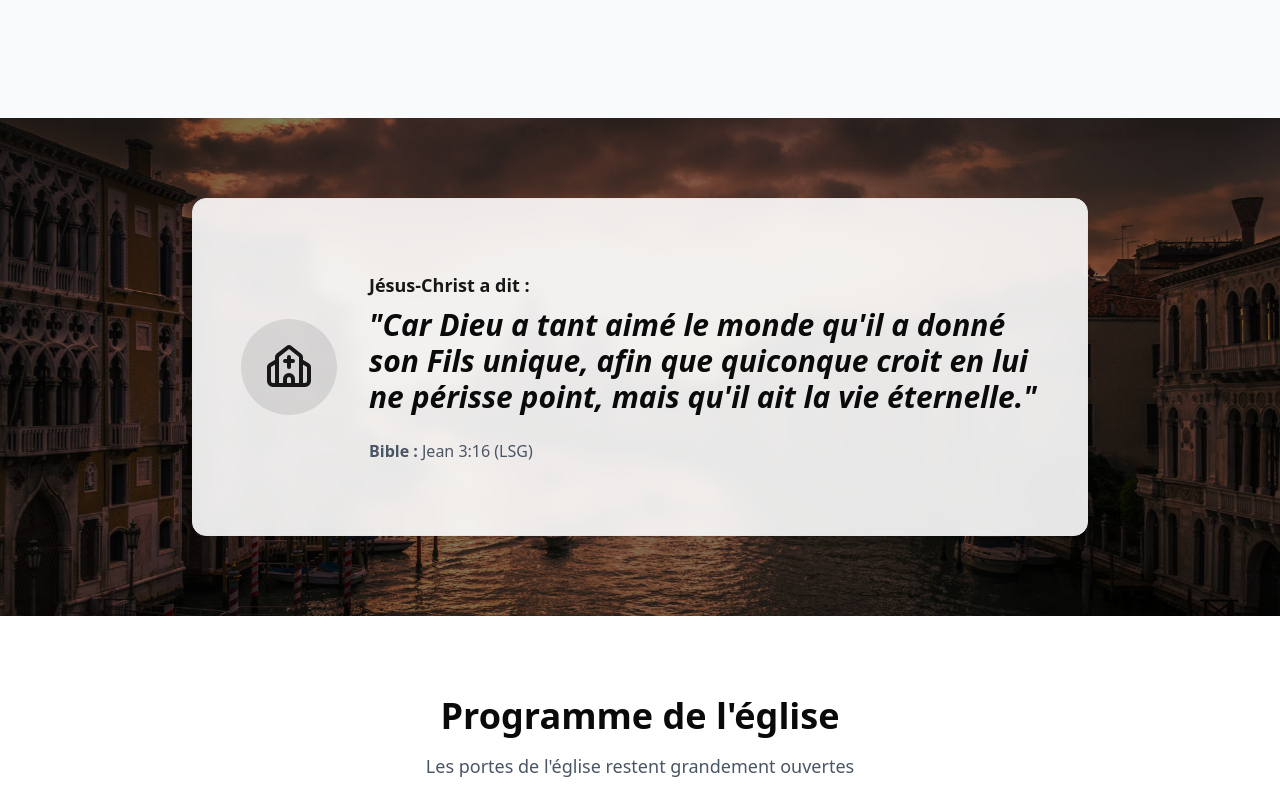
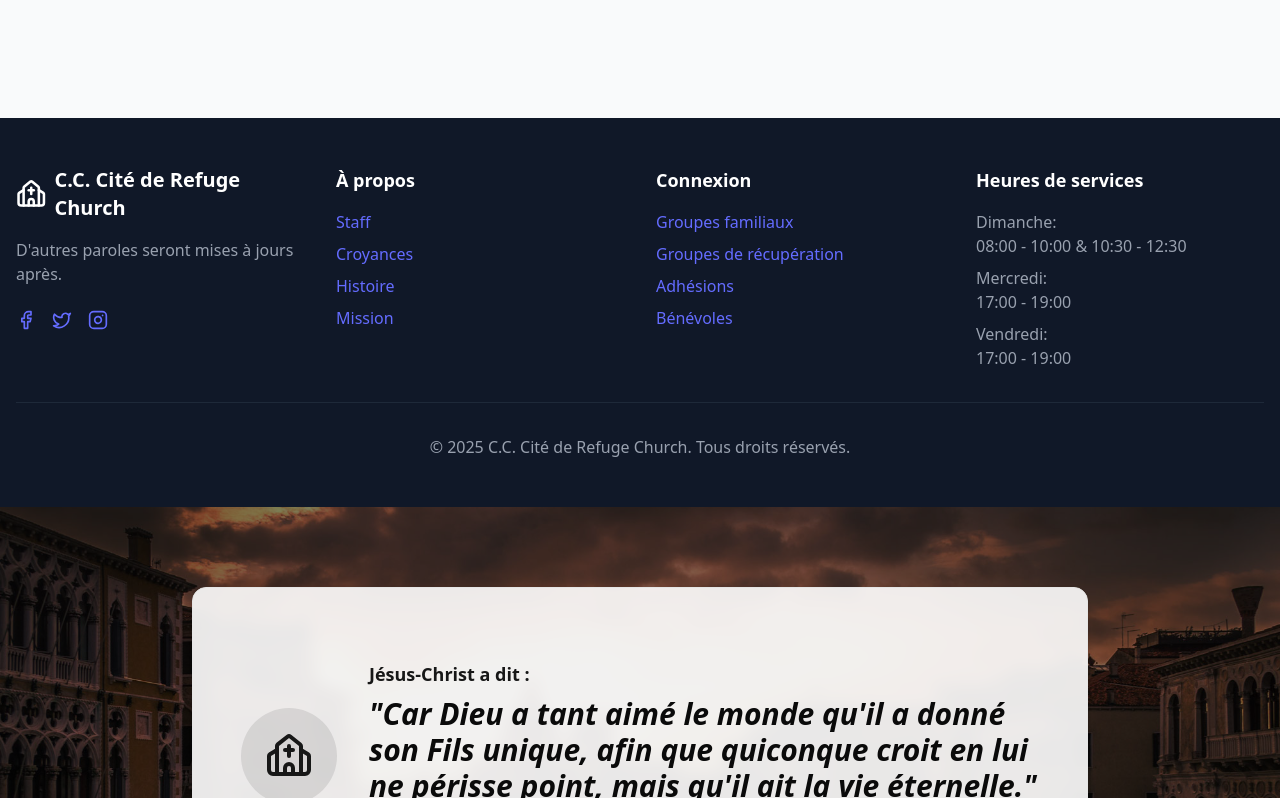
Before and after one commit to Wecingoma/egliseProject, a React (Vite) app: page / in a window 1280 px wide. Shown: the part 1382-2180 px from the top of the page. Built offline with nearby package versions, Linux system fonts and the light colour scheme.

Commit message:
Ajout de la partie Footer dans toutes les pages en dessous

```diff
--- a/src/Composant/Admin/AdminPage.tsx
+++ b/src/Composant/Admin/AdminPage.tsx
@@ -11,6 +11,7 @@ import { Alert, AlertDescription } from '@/components/ui/alert';
 import { Label } from '@/components/ui/label';
 import { useNavigate } from 'react-router-dom';
 import Navbar from '../layout/Navbar';
+import Footer from '../layout/Footer';
 
 const AdminPage = () => {
   const navigate = useNavigate();
@@ -91,8 +92,6 @@ const AdminPage = () => {
   return (
     <section>
         <Navbar/>
-
-
     <div className="min-h-screen bg-gray-50 pt-35 pb-10">
       <div className="container mx-auto px-4">
         {/* En-tête Admin */}
@@ -309,7 +308,9 @@ const AdminPage = () => {
         </Tabs>
       </div>
     </div>
+    <Footer />
     </section>
+
   );
 };
 
--- a/src/Composant/sections/AboutSection.tsx
+++ b/src/Composant/sections/AboutSection.tsx
@@ -2,6 +2,7 @@ import React from 'react';
 import { CheckCircle } from 'lucide-react';
 import { Card, CardContent } from '@/components/ui/card';
 import Navbar from '../layout/Navbar';
+import Footer from '../layout/Footer';
 
 const AboutSection = () => {
   const beliefs = [
@@ -53,6 +54,7 @@ const AboutSection = () => {
         </div>
       </div>
     </section>
+    <Footer />
     </div>
   );
 };
--- a/src/Composant/sections/ContactSection.tsx
+++ b/src/Composant/sections/ContactSection.tsx
@@ -5,6 +5,7 @@ import { Textarea } from '@/components/ui/textarea';
 import { Card, CardContent } from '@/components/ui/card';
 import { MapPin, Phone, Mail, Globe } from 'lucide-react';
 import Navbar from '../layout/Navbar';
+import Footer from '../layout/Footer';
 
 const ContactSection = () => {
   return (
@@ -89,6 +90,7 @@ const ContactSection = () => {
         </div>
       </div>
     </section>
+    <Footer />
     </div>
   );
 };
```
